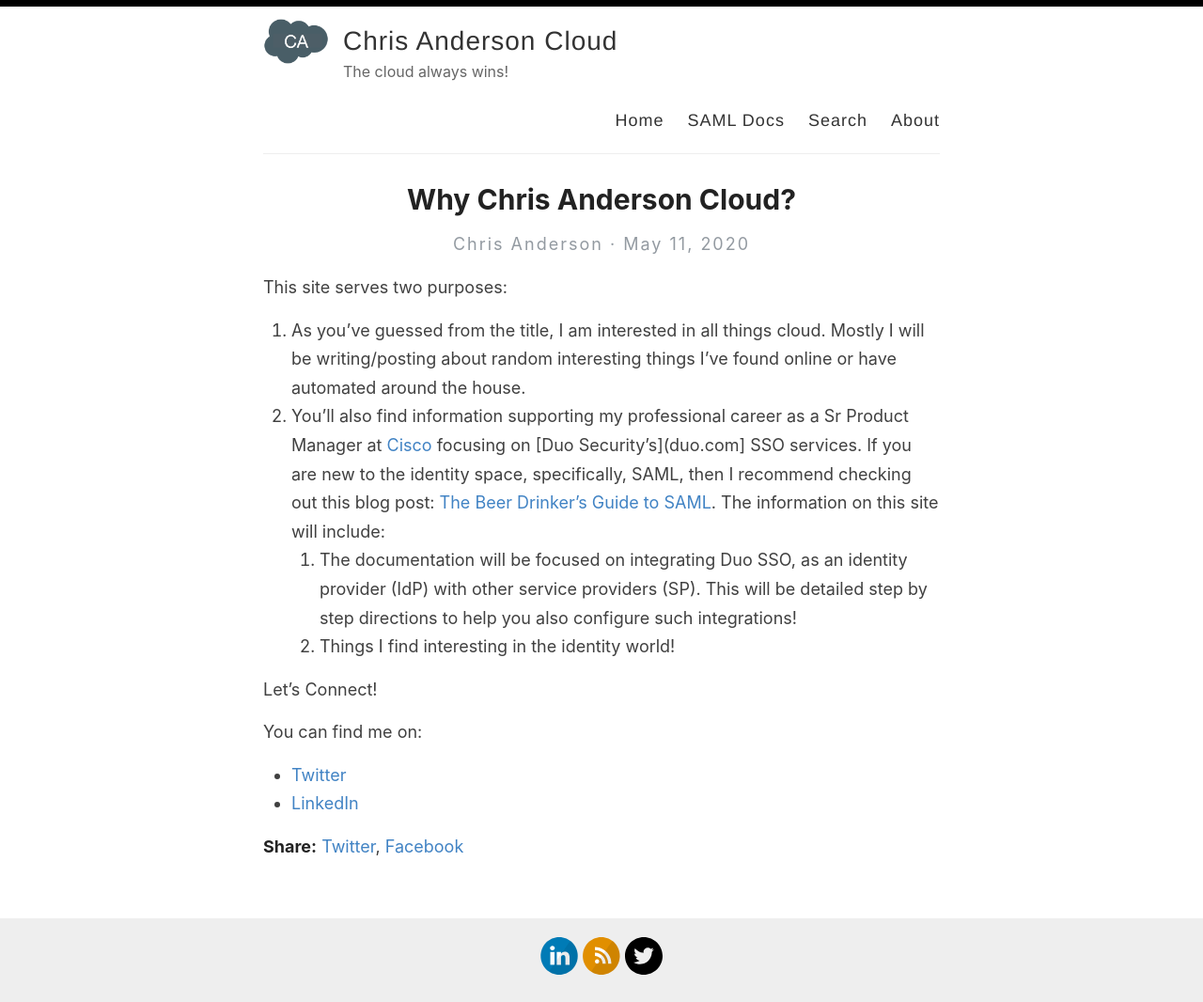
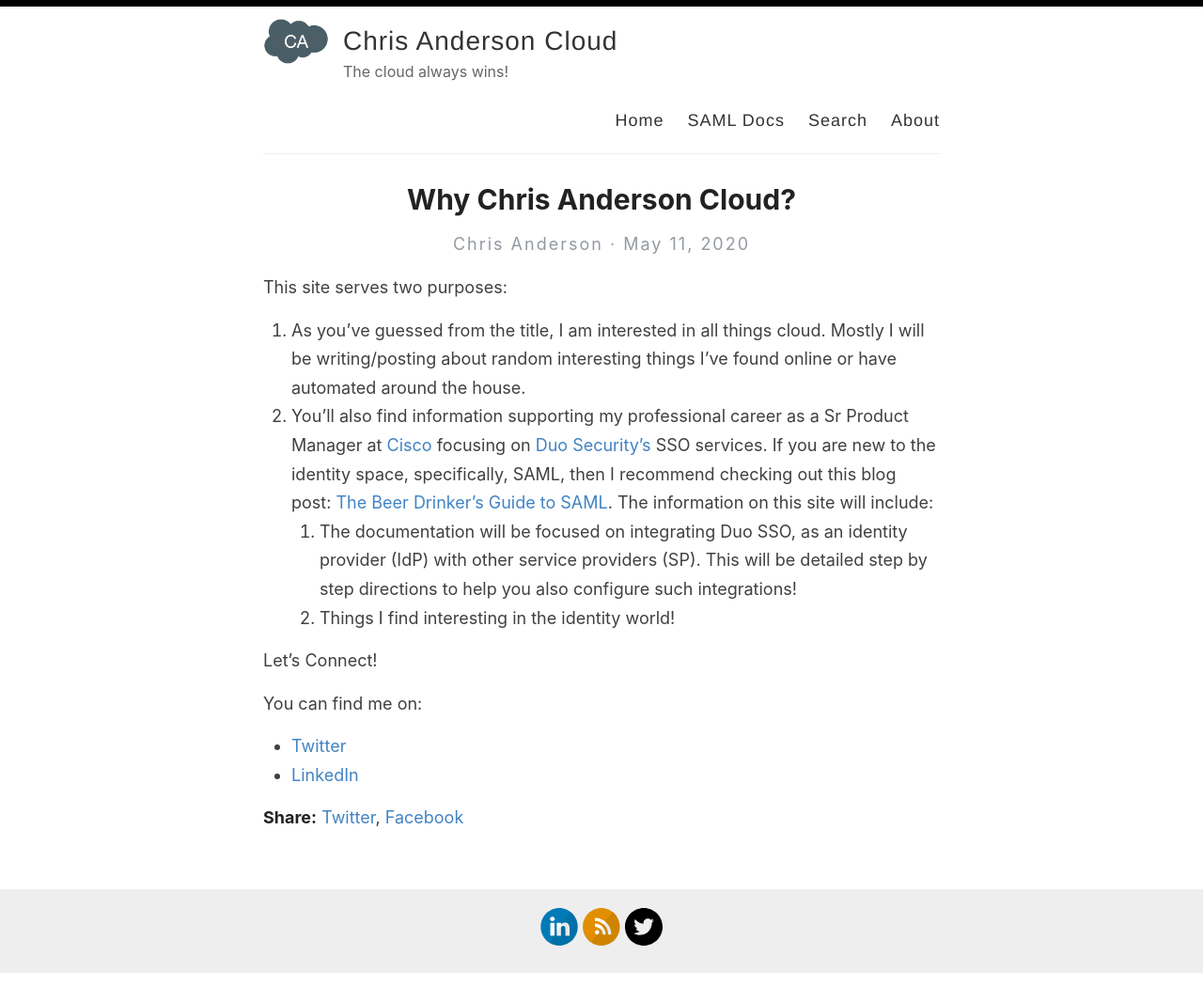
Before and after one commit to christophe81/christophe81.github.io, a Jekyll site: the page built from _posts/2020-5-11-Chris-Anderson-Cloud.md, in a window 1280 px wide. Shown: the whole page at 94% size. Built offline with Jekyll 4.4.1, drawn with Linux system fonts in a browser that asks for light colours; comment, search, counter and statistics services are not loaded; after the commit the page ends 1036 px from its top, so only the background shows below that; some of the changed lines change nothing that is shown.

Commit message:
Update 2020-5-11-Chris-Anderson-Cloud.md

```diff
--- a/_posts/2020-5-11-Chris-Anderson-Cloud.md
+++ b/_posts/2020-5-11-Chris-Anderson-Cloud.md
@@ -8,7 +8,7 @@
 This site serves two purposes:
 
 1. As you’ve guessed from the title, I am interested in all things cloud. Mostly I will be writing/posting about random interesting things I’ve found online or have automated around the house.
-1. You’ll also find information supporting my professional career as a Sr Product Manager at [Cisco](cisco.com) focusing on [Duo Security’s](duo.com] SSO services. <!--more--> If you are new to the identity space, specifically, SAML, then I recommend checking out this blog post: [The Beer Drinker’s Guide to SAML](https://duo.com/blog/the-beer-drinkers-guide-to-saml). The information on this site will include:
+1. You’ll also find information supporting my professional career as a Sr Product Manager at [Cisco](cisco.com) focusing on [Duo Security’s](duo.com) SSO services. <!--more--> If you are new to the identity space, specifically, SAML, then I recommend checking out this blog post: [The Beer Drinker’s Guide to SAML](https://duo.com/blog/the-beer-drinkers-guide-to-saml). The information on this site will include:
    1. The documentation will be focused on integrating Duo SSO, as an identity provider (IdP) with other service providers (SP). This will be detailed step by step directions to help you also configure such integrations!
    1. Things I find interesting in the identity world!
 
```
